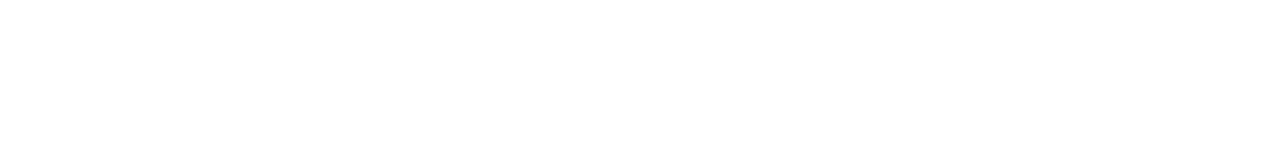
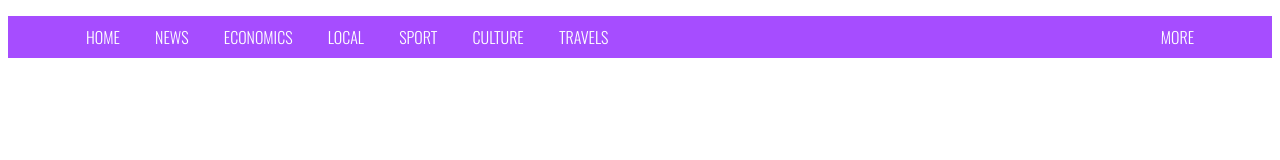
Before and after one commit to DzmitryKhokha/html-course-homework-Xoxa, a plain HTML site: page lesson-8-css/task2.html in a window 1280 px wide. Drawn offline with nearby package versions, Linux system fonts and the light colour scheme.

Commit message:
Make task2

```diff
--- /dev/null
+++ b/lesson-8-css/style2.css
@@ -0,0 +1,38 @@
+body {
+    text-transform: uppercase;
+    font-family: 'Oswald', sans-serif;
+}
+
+nav {
+    background-color: #A64DFF;
+}
+
+nav ul {
+    list-style-type: none;
+    margin-left: 60px;
+}
+
+nav li {
+    display: inline;
+}
+
+.menu li a {
+    padding: 11px 16px;
+    text-decoration: none;
+    color: white;
+    line-height: 38px;
+}
+
+.menu li a:hover {
+    background-color: #EDEDED;
+    color: #AEAEAE;
+}
+
+.menu {
+    padding: 2px;
+}
+
+#more {
+    float: right;
+    margin-right: 60px;
+}
--- a/lesson-8-css/task2.html
+++ b/lesson-8-css/task2.html
@@ -6,8 +6,23 @@
         content="width=device-width, user-scalable=no, initial-scale=1.0, maximum-scale=1.0, minimum-scale=1.0">
   <meta http-equiv="X-UA-Compatible" content="ie=edge">
   <title>task2</title>
+  <link rel="stylesheet" href="style2.css">
 </head>
 <body>
-
+  <style>
+    @import url('https://fonts.googleapis.com/css2?family=Oswald:wght@300&display=swap');
+  </style>
+  <nav>
+    <ul class="menu">
+      <li><a href="">home</a></li>
+      <li><a href="">news</a></li>
+      <li><a href="">economics</a></li>
+      <li><a href="">local</a></li>
+      <li><a href="">sport</a></li>
+      <li><a href="">culture</a></li>
+      <li><a href="">travels</a></li>
+      <li id="more"><a href="">more</a></li>
+    </ul>
+  </nav>
 </body>
 </html>
```
